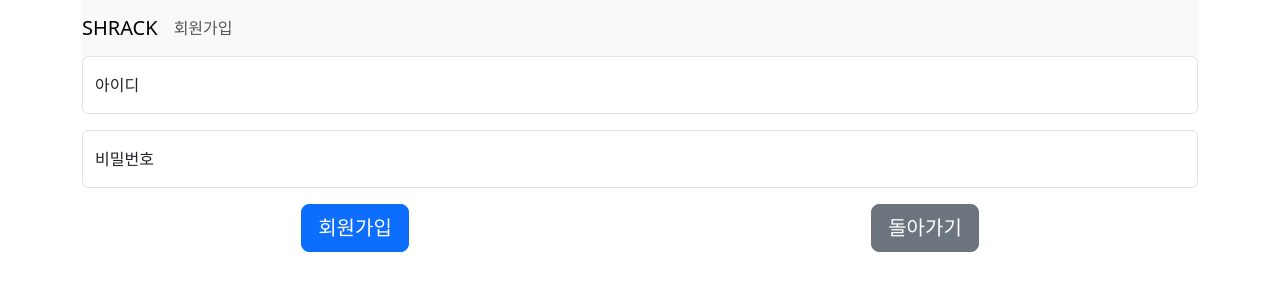
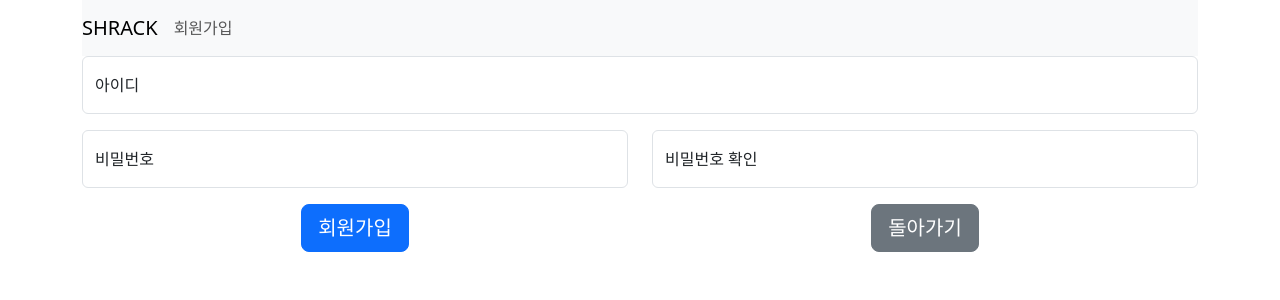
Before and after one commit to SG-Capstone-SHrack/SHrack-front, a React (Create React App) app: page /signup in a window 1280 px wide. Shown: the top 300 px of the page. Built offline with nearby package versions, Linux system fonts and the light colour scheme.

Commit message:
회원가입 폼 수정

```diff
--- a/src/account/Signup.jsx
+++ b/src/account/Signup.jsx
@@ -17,6 +17,7 @@ function Signup() {
   // 회원가입 정보
   const [id, setId] = useState('');
   const [password, setPassword] = useState('');
+  const [passwordCheck, setPasswordCheck] = useState('');
   const [gender, setGender] = useState('');
   const [height, setHeight] = useState('');
   const [weight, setWeight] = useState('');
@@ -32,8 +33,8 @@ function Signup() {
         <Navbar.Text className="mr-auto">회원가입</Navbar.Text>
       </Navbar>
       <Form>
-        <Form.Group className="mb-3" controlId="signInId">
-          <FloatingLabel controlId="signInID" label="아이디" className="mb-3">
+        <Form.Group className="mb-3" controlId="id">
+          <FloatingLabel controlId="id" label="아이디" className="mb-3">
             <Form.Control
               type="ID"
               placeholder="아이디"
@@ -41,9 +42,11 @@ function Signup() {
             />
           </FloatingLabel>
         </Form.Group>
-        <Form.Group className="mb-3" controlId="signInPassword">
+        <Row>
+          <Col>
+            <Form.Group className="mb-3" controlId="password">
               <FloatingLabel
-            controlId="signInPassword"
+                controlId="password"
                 label="비밀번호"
                 className="mb-3">
                 <Form.Control
@@ -53,19 +56,34 @@ function Signup() {
                 />
               </FloatingLabel>
             </Form.Group>
-
+          </Col>
+          <Col>
+            <Form.Group className="mb-3" controlId="passwordCheck">
+              <FloatingLabel
+                controlId="passwordCheck"
+                label="비밀번호 확인"
+                className="mb-3">
+                <Form.Control
+                  type="password"
+                  placeholder="비밀번호 확인"
+                  onChange={e => setPassword(e.target.value)}
+                />
+              </FloatingLabel>
+            </Form.Group>
+          </Col>
+        </Row>
         <Row>
           <Col className="d-flex justify-content-center align-items-center">
             <Button
               size="lg"
               variant="primary"
               type="signIn"
-              onClick={console.log('hi')}>
+              onClick={console.log('')}>
               회원가입
             </Button>
           </Col>
           <Col className="d-flex justify-content-center align-items-center">
-            <Link to="/signup">
+            <Link to="/">
               <Button size="lg" variant="secondary" type="signUp">
                 돌아가기
               </Button>
```
Lines whose indentation alone changed are shown as unchanged.
